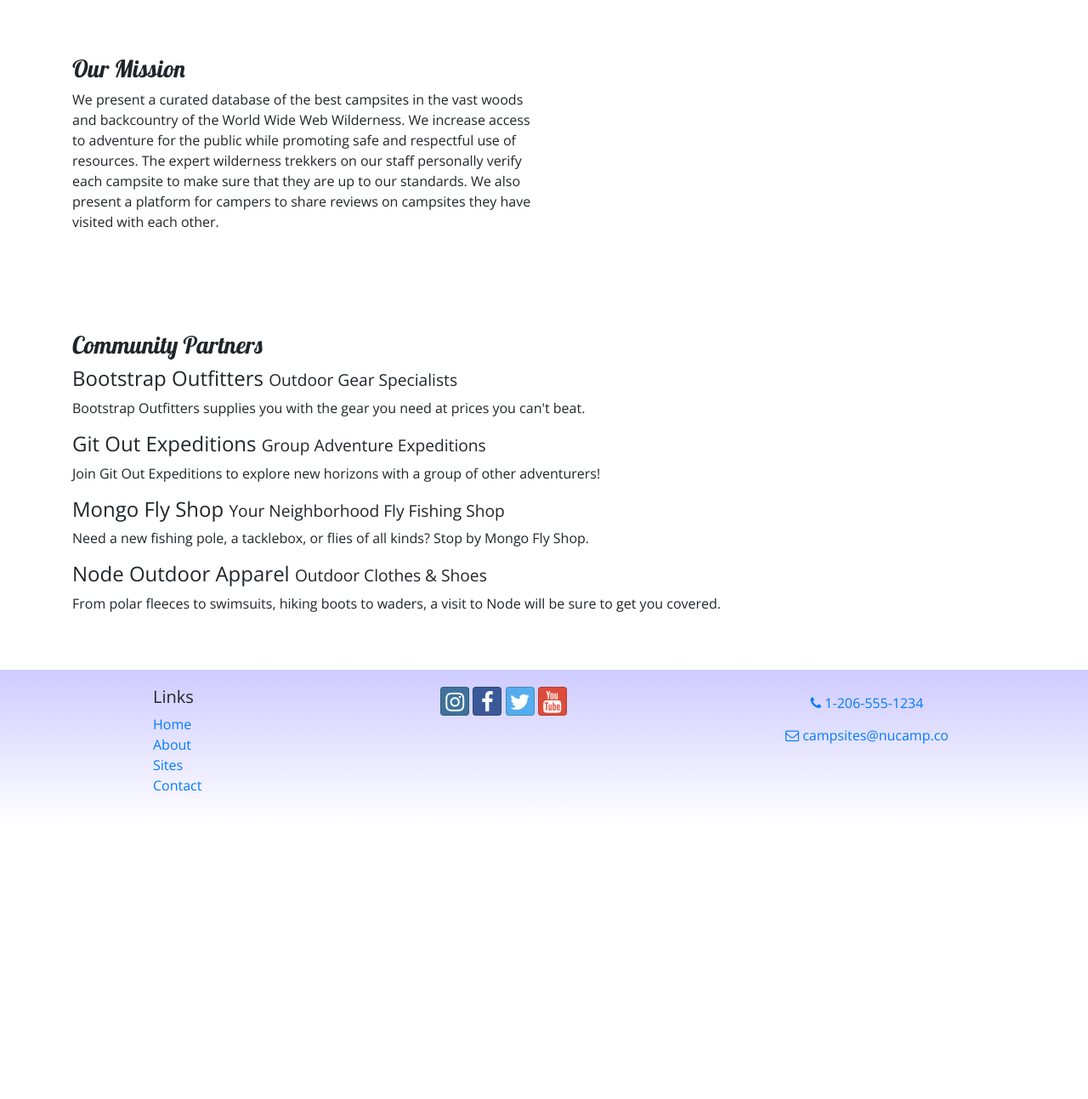
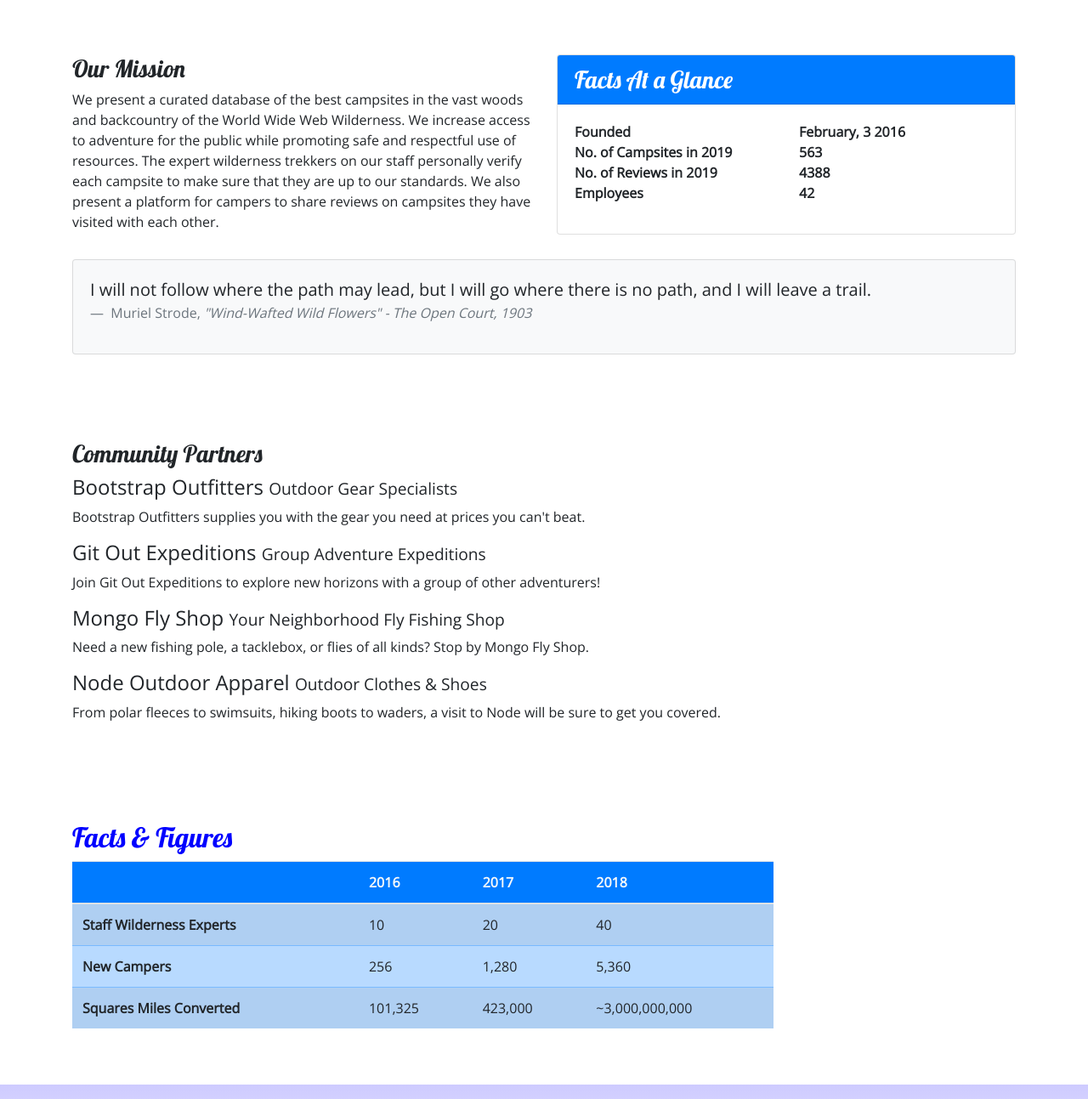
Before and after one commit to EdoMugen/bootsrap, a website: page aboutus.html in a window 1280 px wide. Shown: the part 340-1633 px from the top of the page at 85% size. Before the commit the page ends 1312 px from the top, so only its background shows below. Drawn offline with nearby package versions, Linux system fonts and the light colour scheme.

Commit message:
Tables and Cards

```diff
--- a/aboutus.html
+++ b/aboutus.html
@@ -37,10 +37,13 @@
             </button>
             <div class="collapse navbar-collapse" id="#nucampNavbar">
                 <ul class="navbar-nav">
-                    <li class="nav-item"><a class="nav-link" href="index.html"><i class="fa fa-home fa-lg"></i> Home</a></li>
-                    <li class="nav-item active"><a class="nav-link" href="#"><i class="fa fa-info fa-lg"></i> About</a></li>
+                    <li class="nav-item"><a class="nav-link" href="index.html"><i class="fa fa-home fa-lg"></i> Home</a>
+                    </li>
+                    <li class="nav-item active"><a class="nav-link" href="#"><i class="fa fa-info fa-lg"></i> About</a>
+                    </li>
                     <li class="nav-item"><a class="nav-link" href="#"><i class="fa fa-list fa-lg"></i> Sites</a></li>
-                    <li class="nav-item"><a class="nav-link" href="contactus.html"><i class="fa fa-address-card fa-lg"></i> Contact</a></li>
+                    <li class="nav-item"><a class="nav-link" href="contactus.html"><i
+                                class="fa fa-address-card fa-lg"></i> Contact</a></li>
                 </ul>
             </div>
         </div>
@@ -70,6 +73,36 @@
                     to our standards. We also present a platform for campers to share
                     reviews on campsites they have visited with each other.
                 </p>
+            </div>
+            <div class="col-sm-6">
+                <div class="card">
+                    <h3 class="card-header bg-primary text-white">Facts At a Glance</h3>
+                    <div class="card-body">
+                        <dl class="row">
+                            <dt class="col-6">Founded</dt>
+                            <dt class="col-6">February, 3 2016</dt>
+                            <dt class="col-6">No. of Campsites in 2019</dt>
+                            <dt class="col-6">563</dt>
+                            <dt class="col-6">No. of Reviews in 2019</dt>
+                            <dt class="col-6">4388</dt>
+                            <dt class="col-6">Employees</dt>
+                            <dt class="col-6">42</dt>
+                        </dl>
+                    </div>
+                </div>
+            </div>
+            <div class="col">
+                <div class="card bg-light mt-3">
+                    <blockquote class="blockquote card-body">
+                        <p class="mb-0">I will not follow where the path may lead, but I will go where there is no path, and I will leave a trail.</p>
+                        <footer class="blockquote-footer">
+                            Muriel Strode,
+                            <cite title="Source Title">"Wind-Wafted Wild Flowers" -
+                                The Open Court, 1903
+                            </cite>
+                        </footer>
+                    </blockquote>
+                </div>
             </div>
         </div>
 
@@ -102,9 +135,48 @@
                 </p>
             </div>
         </div>
+
+        <div class="row row-content">
+            <div class="col-sm-9">
+                <h2>Facts &amp; Figures</h2>
+                <div class="table-responsive">
+                    <table class="table table-striped">
+                        <thead>
+                            <tr class="bg-primary text-light">
+                                <th></th>
+                                <th>2016</th>
+                                <th>2017</th>
+                                <th>2018</th>
+                            </tr>
+                        </thead>
+                        <tbody class="table-primary">
+                            <tr>
+                                <th>Staff Wilderness Experts</th>
+                                <td>10</td>
+                                <td>20</td>
+                                <td>40</td>
+                            </tr>
+                            <tr>
+                                <th>New Campers</th>
+                                <td>256</td>
+                                <td>1,280</td>
+                                <td>5,360</td>
+                            </tr>
+                            <tr>
+                                <th>Squares Miles Converted</th>
+                                <td>101,325</td>
+                                <td>423,000</td>
+                                <td>~3,000,000,000</td>
+                            </tr>
+                        </tbody>
+                    </table>
+                </div>
+            </div>
+        </div>
+
     </div>
 
-    <footer>
+    <footer class="site-footer">
         <div class="container">
             <div class="row">
                 <div class="col-4 col-sm-2 offset-1">
@@ -117,14 +189,20 @@
                     </ul>
                 </div>
                 <div class="col-6 col-sm-5 text-center">
-                    <a class="btn btn-social-icon btn-instagram" href="http://instagram.com/"><i class="fa fa-instagram"></i></a>
-                    <a class="btn btn-social-icon btn-facebook" href="http://facebook.com/"><i class="fa fa-facebook"></i></a>
-                    <a class="btn btn-social-icon btn-twitter" href="http://twitter.com/"><i class="fa fa-twitter"></i></a>
-                    <a class="btn btn-social-icon btn-google" href="http://youtube.com/"><i class="fa fa-youtube"></i></a>
+                    <a class="btn btn-social-icon btn-instagram" href="http://instagram.com/"><i
+                            class="fa fa-instagram"></i></a>
+                    <a class="btn btn-social-icon btn-facebook" href="http://facebook.com/"><i
+                            class="fa fa-facebook"></i></a>
+                    <a class="btn btn-social-icon btn-twitter" href="http://twitter.com/"><i
+                            class="fa fa-twitter"></i></a>
+                    <a class="btn btn-social-icon btn-google" href="http://youtube.com/"><i
+                            class="fa fa-youtube"></i></a>
                 </div>
                 <div class="col-sm-4 text-center">
-                    <a role="button" class="btn btn-link" href="tel:+12065551234"><i class="fa fa-phone"></i> 1-206-555-1234</a><br>
-                    <a role="button" class="btn btn-link" href="mailto:campsites@nucamp.co"><i class="fa fa-envelope-o"></i> campsites@nucamp.co</a>
+                    <a role="button" class="btn btn-link" href="tel:+12065551234"><i class="fa fa-phone"></i>
+                        1-206-555-1234</a><br>
+                    <a role="button" class="btn btn-link" href="mailto:campsites@nucamp.co"><i
+                            class="fa fa-envelope-o"></i> campsites@nucamp.co</a>
                 </div>
             </div>
         </div>
--- a/css/styles.css
+++ b/css/styles.css
@@ -14,7 +14,7 @@ header h2 {
     color: gray;
 }
 
-footer {
+.site-footer {
     background-image: linear-gradient(#CECBFF, white);
     padding: 20px 0;
 }
```
Also changed, not shown: contactus.html (+1 -1 lines), index.html (+1 -1 lines).
